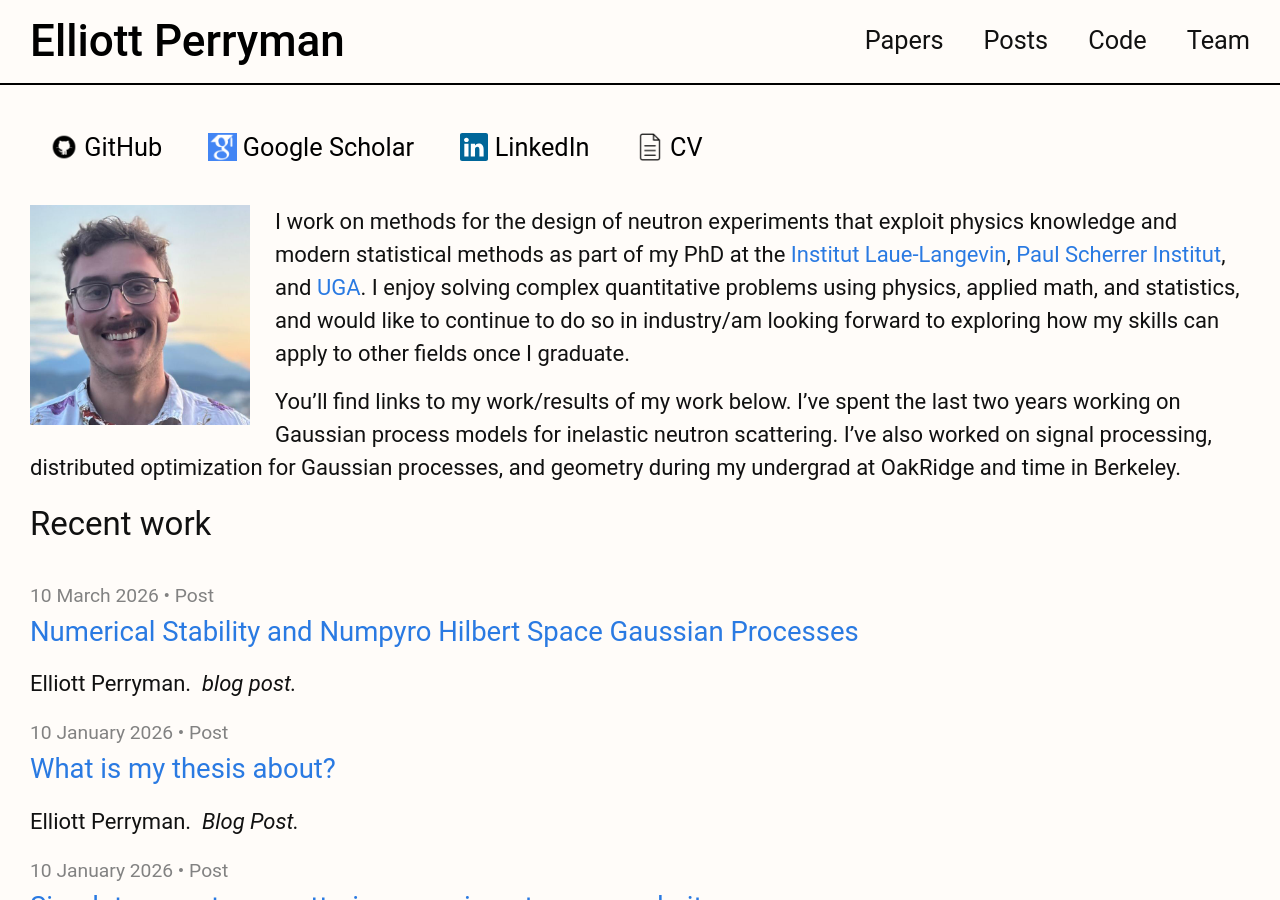
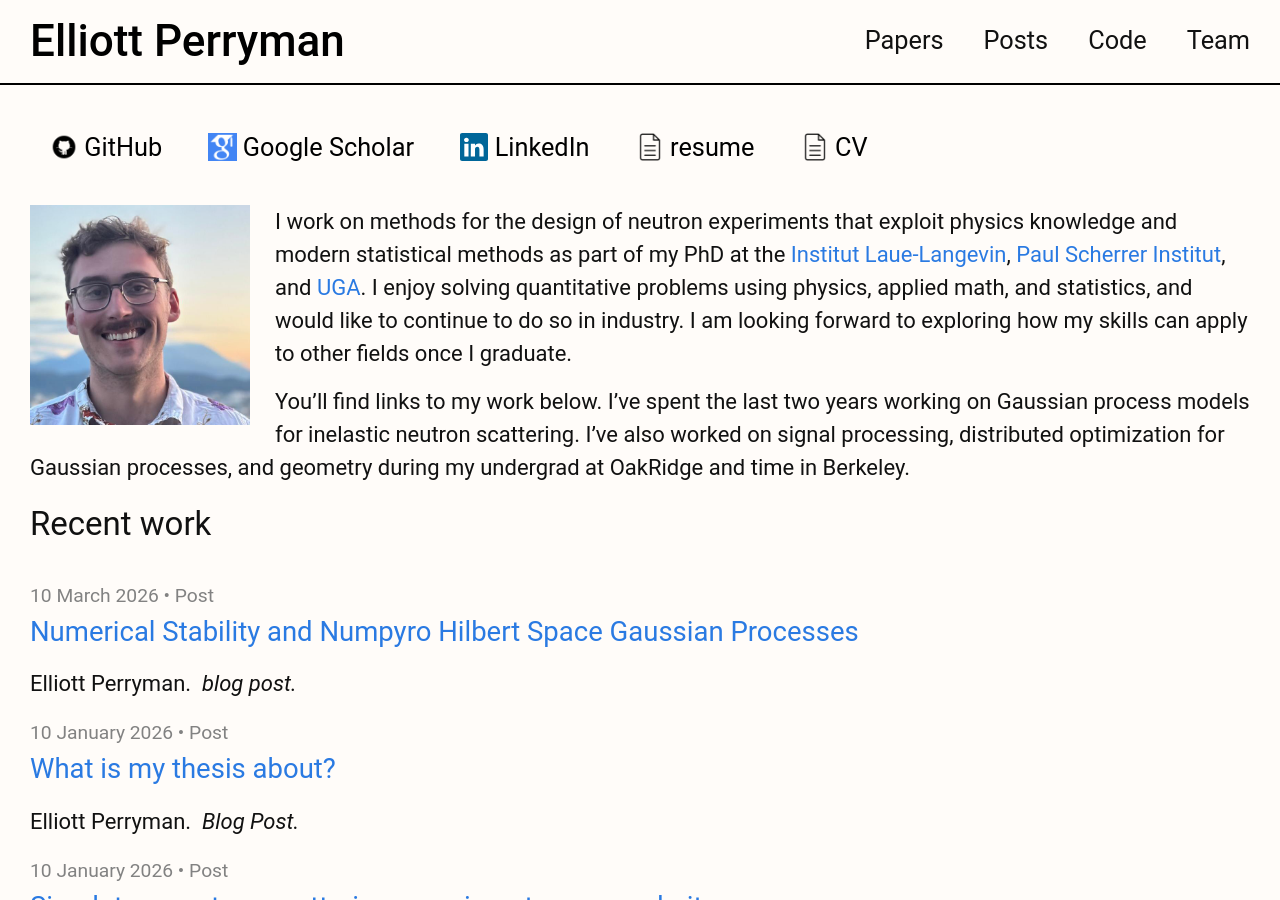
Before and after one commit to elliottperryman/elliottperryman.github.io, a Jekyll site: the page built from index.markdown, in a window 1280 px wide and 900 px high. Built offline with Jekyll 4.4.1, drawn with Linux system fonts in a browser that asks for light colours; nearby versions of some CDN libraries.

Commit message:
update index w/ updated resume and CV

```diff
--- a/_includes/links.html
+++ b/_includes/links.html
@@ -2,5 +2,6 @@
     <a href="https://github.com/elliottperryman" class="link-item"><img src="{{ '/assets/github.png' | relative_url }}" alt="Logo" class="link-logo">&nbsp;GitHub</a>
     <a href="https://scholar.google.com/citations?user=mj_eG1kAAAAJ" class="link-item"><img src="{{ '/assets/google-scholar.png' | relative_url }}" alt="Logo" class="link-logo">&nbsp;Google Scholar</a>
     <a href="https://www.linkedin.com/in/elliott-perryman/" class="link-item"><img src="{{ '/assets/linkedin.svg' | relative_url }}" alt="Logo" class="link-logo">&nbsp;LinkedIn</a>
+    <a href="{{ '/assets/resume.pdf' | relative_url }}" class="link-item"><img src="{{ '/assets/cv.png' | relative_url }}" alt="Logo" class="link-logo">&nbsp;resume</a>
     <a href="{{ '/assets/CV.pdf' | relative_url }}" class="link-item"><img src="{{ '/assets/cv.png' | relative_url }}" alt="Logo" class="link-logo">&nbsp;CV</a>
 </div>
--- a/index.markdown
+++ b/index.markdown
@@ -6,6 +6,6 @@ layout: home
 ---
 
 ![My helpful screenshot](/assets/me.jpg){:class="main-img"}
-I work on methods for the design of neutron experiments that exploit physics knowledge and modern statistical methods as part of my PhD at the [Institut Laue-Langevin](https://www.ill.eu), [Paul Scherrer Institut](https://www.psi.ch/en), and [UGA](https://www.univ-grenoble-alpes.fr/english/). I enjoy solving complex quantitative problems using physics, applied math, and statistics, and would like to continue to do so in industry/am looking forward to exploring how my skills can apply to other fields once I graduate.
+I work on methods for the design of neutron experiments that exploit physics knowledge and modern statistical methods as part of my PhD at the [Institut Laue-Langevin](https://www.ill.eu), [Paul Scherrer Institut](https://www.psi.ch/en), and [UGA](https://www.univ-grenoble-alpes.fr/english/). I enjoy solving quantitative problems using physics, applied math, and statistics, and would like to continue to do so in industry. I am looking forward to exploring how my skills can apply to other fields once I graduate.
 
-You’ll find links to my work/results of my work below. I’ve spent the last two years working on Gaussian process models for inelastic neutron scattering.  I’ve also worked on signal processing, distributed optimization for Gaussian processes, and geometry during my undergrad at OakRidge and time in Berkeley.
+You’ll find links to my work below. I’ve spent the last two years working on Gaussian process models for inelastic neutron scattering.  I’ve also worked on signal processing, distributed optimization for Gaussian processes, and geometry during my undergrad at OakRidge and time in Berkeley.
```
Also changed, not shown: 2 other files.
